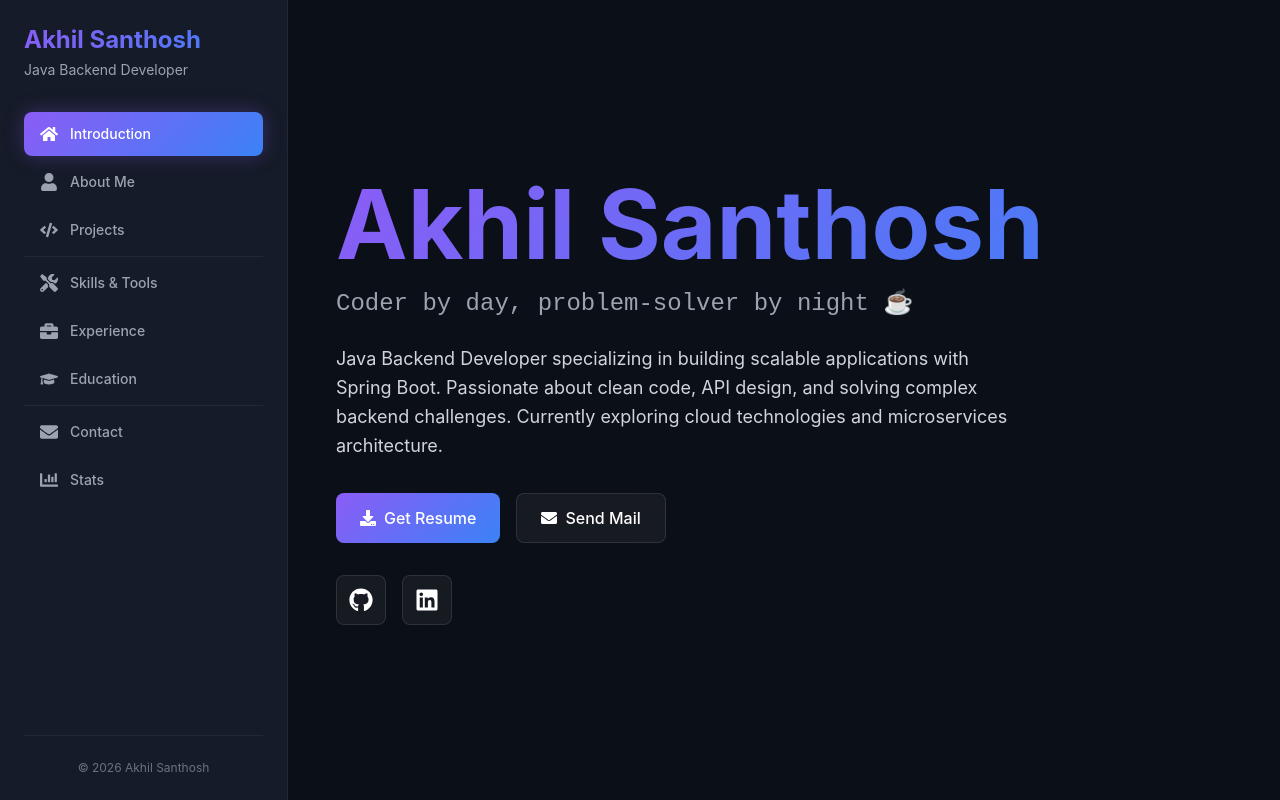
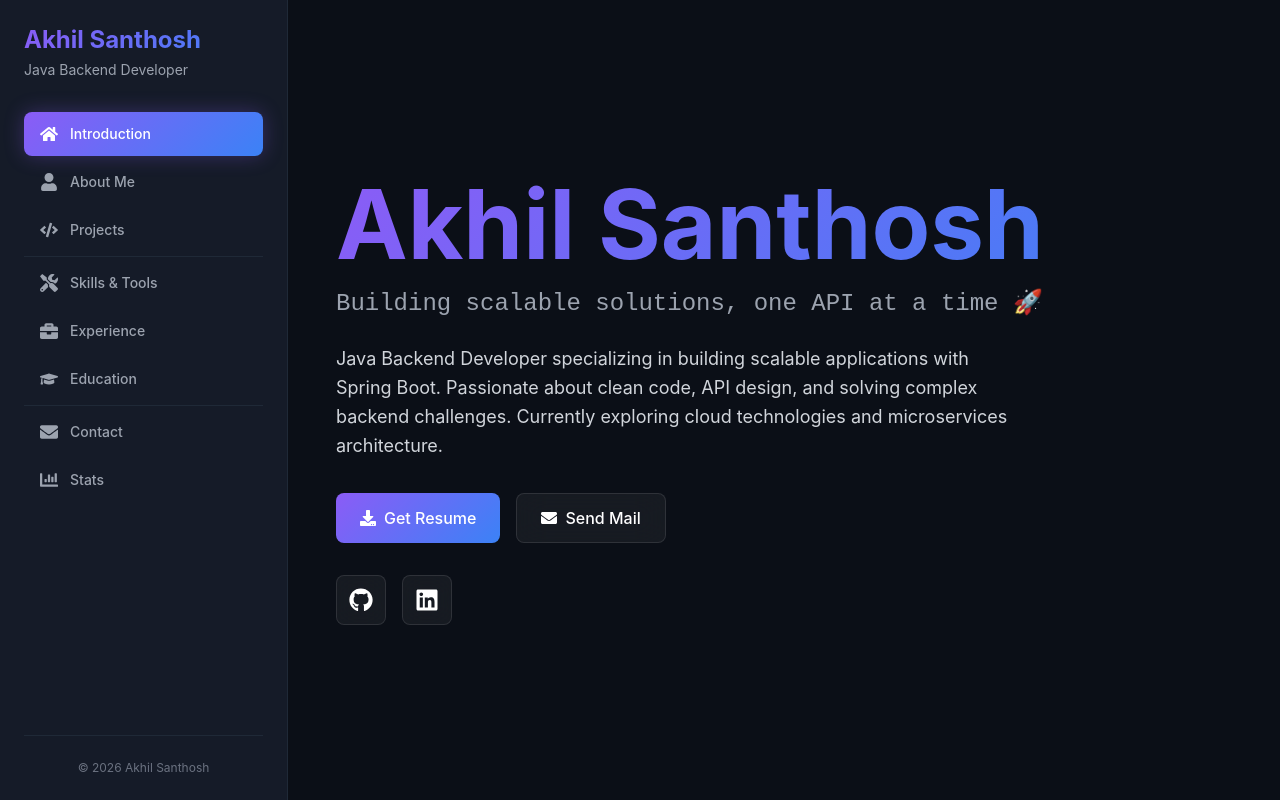
Before and after one commit to Akhil-vk18/my-portfolio, a React (Create React App) app: page / in a window 1280 px wide. Built offline with nearby package versions, Linux system fonts and the light colour scheme.

Commit message:
Update portfolio motto to more professional tagline
Co-authored-by: Akhil-vk18 <149648535+Akhil-vk18@users.noreply.github.com>

```diff
--- a/src/components/sections/Introduction.jsx
+++ b/src/components/sections/Introduction.jsx
@@ -28,7 +28,7 @@ const Introduction = () => {
           transition={{ delay: 0.4 }}
           className="text-xl md:text-2xl text-gray-400 mb-6 font-mono"
         >
-          Coder by day, problem-solver by night ☕
+          Building scalable solutions, one API at a time 🚀
         </motion.p>
 
         {/* Bio Paragraph */}
```
